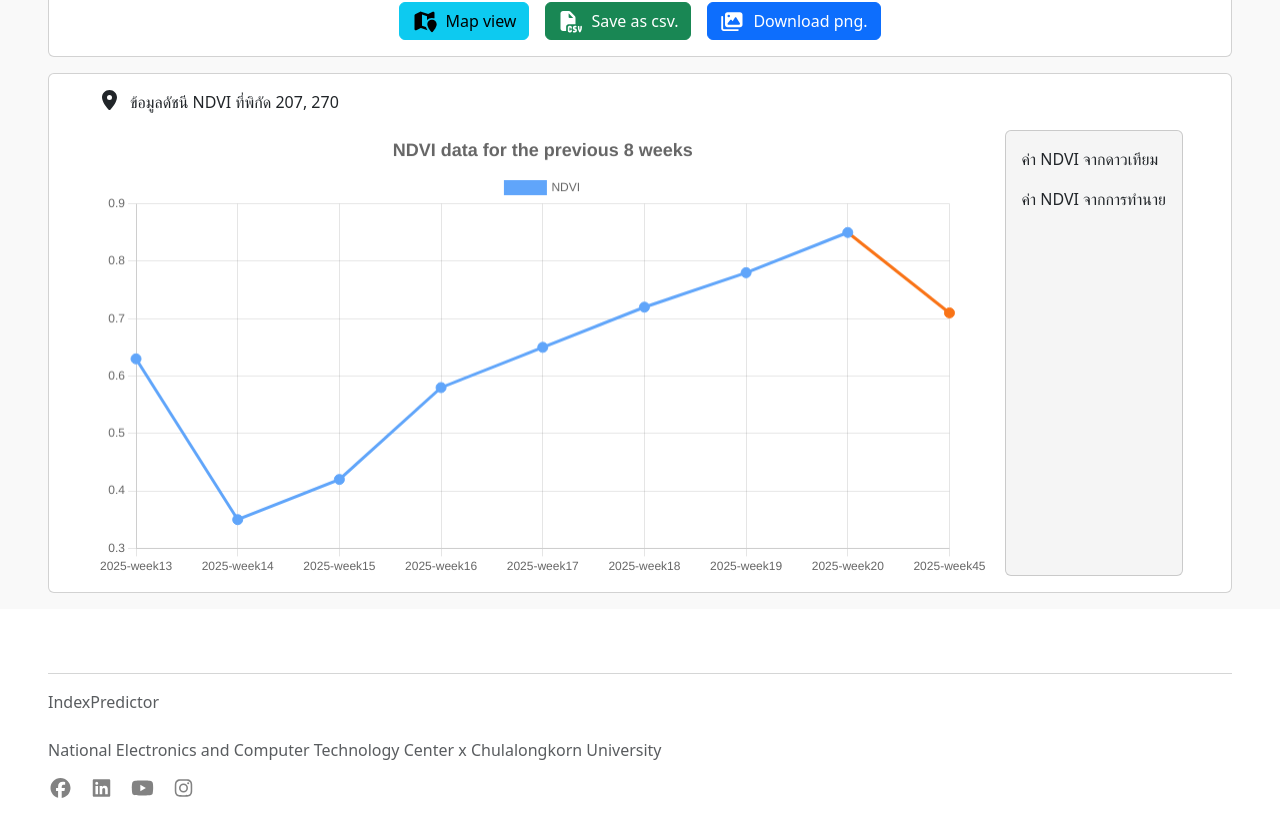
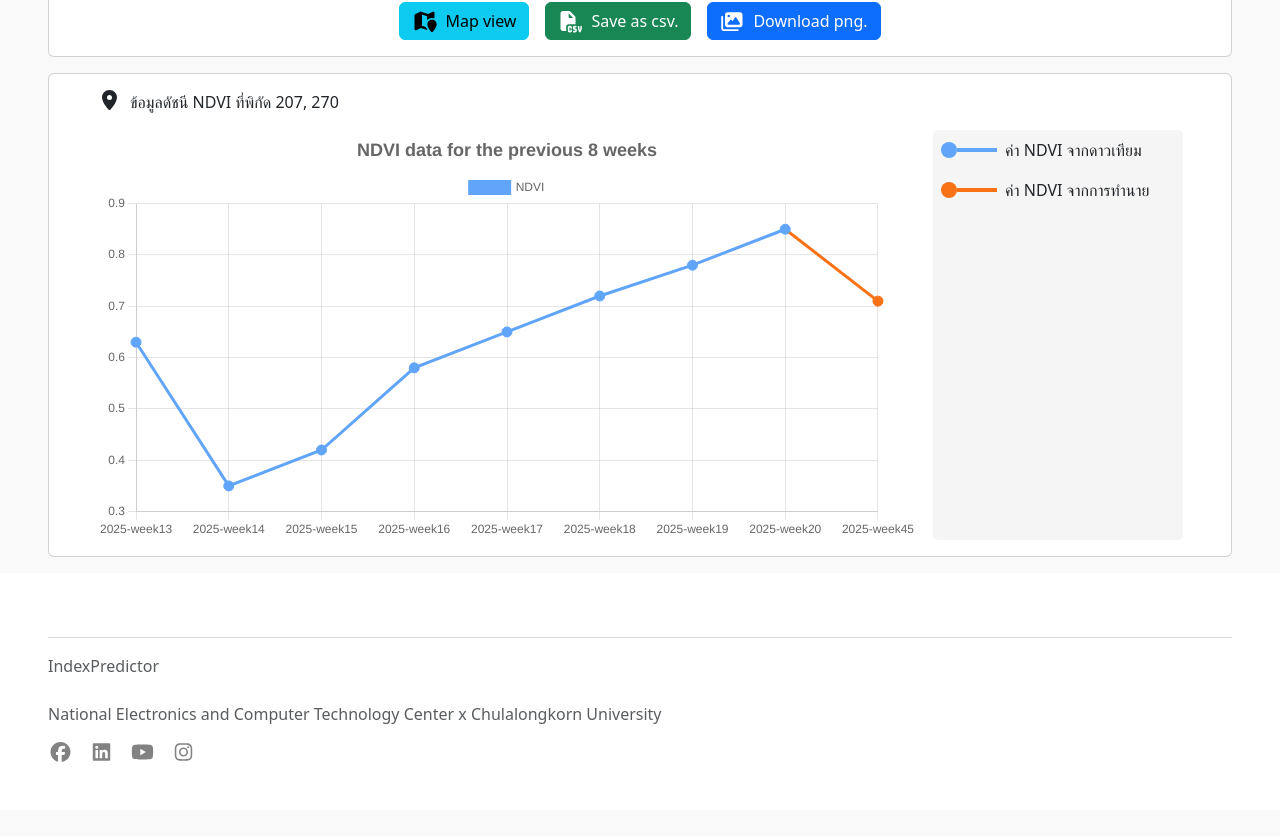
Before and after one commit to Ropocatsip/IndexPredictor, a Next.js app in the folder index-predictor/: page /predictor-detail/ndvi in a window 1280 px wide. Shown: the part 780-1616 px from the top of the page. After the commit the page ends 1590 px from the top, so only its background shows below. Built offline with nearby package versions, Linux system fonts and the light colour scheme.

Commit message:
ตกแต่ง detail chart

```diff
--- a/index-predictor/app/globals.css
+++ b/index-predictor/app/globals.css
@@ -45,3 +45,42 @@
 hr.line {
     margin: 0;
 }
+
+.legend-card {
+    display: flex;
+    background-color: #F5F5F5;
+    padding: 0.5rem;
+    border-radius: 5px;
+    width: 90%;
+    max-width: 250px;
+}
+.legend-item {
+    display: flex;
+    align-items: center;
+    margin-bottom: 1rem;
+    gap: 0.5rem;
+}
+.legend-item:last-child {
+    margin-bottom: 0;
+}
+.legend-symbol {
+    display: flex;
+    align-items: center;
+}
+.circle {
+    width: 1rem;
+    height: 1rem;
+    border-radius: 50%;
+}
+.line-icon {
+    width: 2.5rem;
+    height: 0.25rem;
+}
+
+.blue-color {
+    background-color: #60a5fa;
+}
+
+.orange-color {
+    background-color: #f97316;
+}
--- a/index-predictor/app/page.tsx
+++ b/index-predictor/app/page.tsx
@@ -2,14 +2,15 @@ import Image from 'next/image';
 import { library } from '@fortawesome/fontawesome-svg-core';
 import { FontAwesomeIcon } from '@fortawesome/react-fontawesome';
 import { faLocationDot } from '@fortawesome/free-solid-svg-icons';
+import Link from 'next/link';
 
 library.add(faLocationDot);
 
 export default function Home() {
   return (
     <div className="d-flex align-items-center p-5 justify-content-between">
+      <Link href="/predictor-detail/ndvi" className="text-decoration-none text-reset">
         <div className="card d-flex flex-column" style={{ maxWidth: '350px', width: '100%' }}>
-        {/* Image on top */}
           <div style={{ position: 'relative', width: '100%', height: '200px' }}>
             <Image
               src="/land.png" // replace with your image path
@@ -20,7 +21,6 @@ export default function Home() {
             />
           </div>
 
-        {/* Content below */}
           <div className="card-body d-flex flex-column">
             <div className='d-flex flex-row gap-2 py-2'>
               <FontAwesomeIcon icon="location-dot" size="lg" color='white'></FontAwesomeIcon>
@@ -34,7 +34,7 @@ export default function Home() {
             </div>
           </div>
         </div>
-
+      </Link>
     </div>
   );
 }
--- a/index-predictor/app/predictor-detail/components/my-chart.tsx
+++ b/index-predictor/app/predictor-detail/components/my-chart.tsx
@@ -40,6 +40,7 @@ const data: ChartData<'line'> = {
   labels: labels,
   datasets: [
     {
+        hidden: false,
         label: 'NDVI',
         data: [0.63, 0.35, 0.42, 0.58, 0.65, 0.72, 0.78, 0.85, 0.71],
         backgroundColor: '#60a5fa',
--- a/index-predictor/app/predictor-detail/ndvi/page.tsx
+++ b/index-predictor/app/predictor-detail/ndvi/page.tsx
@@ -82,12 +82,25 @@ export default function NDVI() {
             <p>ข้อมูลดัชนี NDVI ที่พิกัด 207, 270 </p>
           </div>
           <div className='d-flex flex-row'>
-            <div className='flex-grow-1 me-3'>
+            <div className='flex-grow-1 flex-column  me-3'>
               <MyChart />
             </div>
-            <div className='card card-index-detail ms-auto p-3'>
-              <p>ค่า NDVI จากดาวเทียม</p>
-              <p>ค่า NDVI จากการทำนาย</p>
+            <div className="d-flex flex-column legend-card">
+              <div className="legend-item">
+                  <div className="legend-symbol">
+                      <div className="circle blue-color"></div>
+                      <div className="line-icon blue-color"></div>
+                  </div>
+                  <span>ค่า NDVI จากดาวเทียม</span>
+              </div>
+
+              <div className="legend-item">
+                  <div className="legend-symbol">
+                      <div className="circle orange-color"></div>
+                      <div className="line-icon orange-color"></div>
+                  </div>
+                  <span>ค่า NDVI จากการทำนาย</span>
+              </div>
             </div>
           </div>
         </div>
```
Lines whose indentation alone changed are shown as unchanged.
